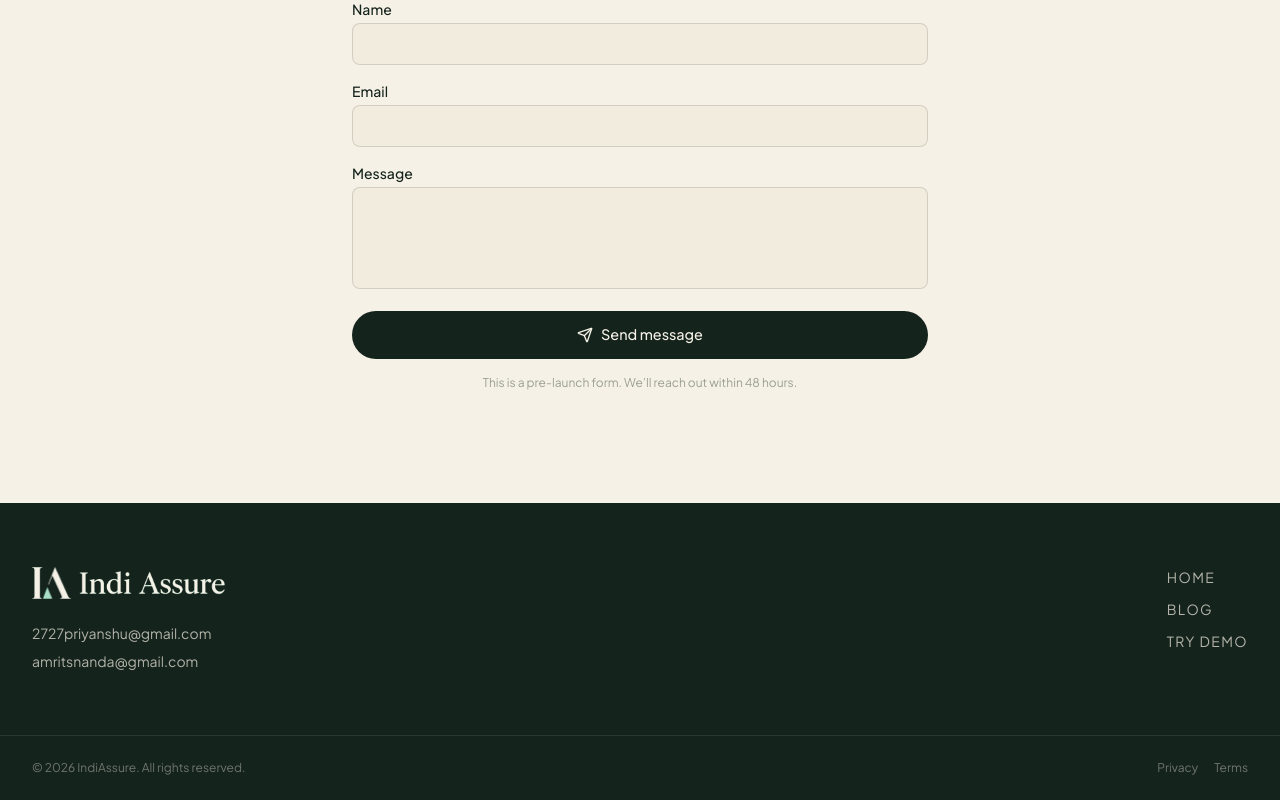
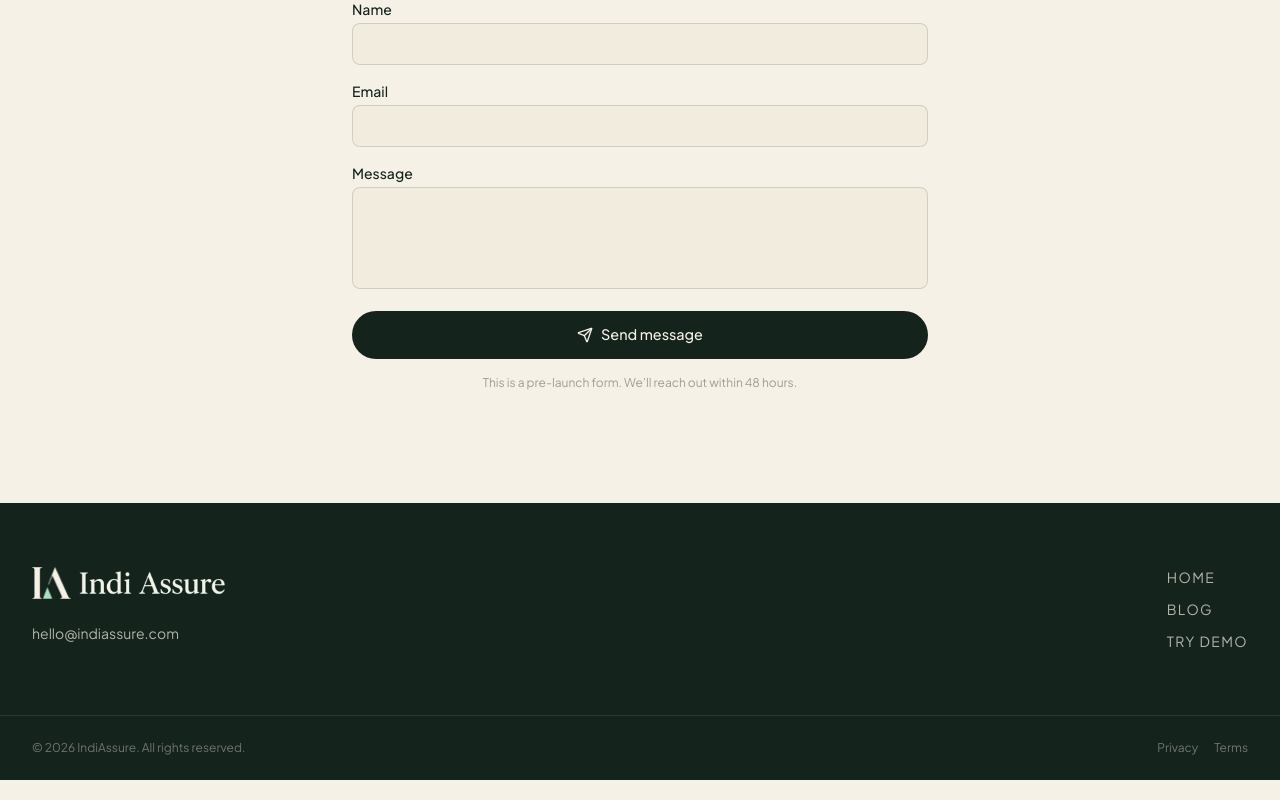
Before and after one commit to Prj-geek/IndiAssure, a Next.js app: page / in a window 1280 px wide. Shown: the part 7051-7851 px from the top of the page. Built offline with nearby package versions, Linux system fonts and the light colour scheme; no server answers.

Commit message:
Replace both gmail addresses with hello@indiassure.com
- Collapsed footer's two side-by-side email links into one
- Updated mailto links in Navbar, Hero, Terms page

```diff
--- a/app/page.tsx
+++ b/app/page.tsx
@@ -50,16 +50,10 @@ export default function Home() {
               />
             </div>
             <a
-              href="mailto:2727priyanshu@gmail.com"
+              href="mailto:hello@indiassure.com"
               className="mt-6 block text-sm text-cream/70 hover:text-mint-soft transition-colors"
             >
-              2727priyanshu@gmail.com
-            </a>
-            <a
-              href="mailto:amritsnanda@gmail.com"
-              className="mt-2 block text-sm text-cream/70 hover:text-mint-soft transition-colors"
-            >
-              amritsnanda@gmail.com
+              hello@indiassure.com
             </a>
           </div>
           <div className="flex flex-col gap-3 text-sm uppercase tracking-widest text-cream/70">
--- a/app/terms/page.tsx
+++ b/app/terms/page.tsx
@@ -48,8 +48,8 @@ export default function TermsPage() {
               <h2 className="font-display text-xl text-ink mb-2">5. Contact</h2>
               <p>
                 Questions about these terms? Email us at{" "}
-                <a href="mailto:2727priyanshu@gmail.com" className="text-mint hover:underline">
-                  2727priyanshu@gmail.com
+                <a href="mailto:hello@indiassure.com" className="text-mint hover:underline">
+                  hello@indiassure.com
                 </a>.
               </p>
             </section>
--- a/components/Hero.tsx
+++ b/components/Hero.tsx
@@ -70,7 +70,7 @@ export default function Hero() {
             <ChevronRight className="w-4 h-4 text-mint" />
           </Link>
           <a
-            href="mailto:2727priyanshu@gmail.com"
+            href="mailto:hello@indiassure.com"
             className="btn-pill border border-cream/25 text-cream hover:bg-cream/10"
           >
             Talk to us
--- a/components/Navbar.tsx
+++ b/components/Navbar.tsx
@@ -51,7 +51,7 @@ export default function Navbar() {
               </Link>
             ))}
             <a
-              href="mailto:2727priyanshu@gmail.com"
+              href="mailto:hello@indiassure.com"
               className="btn-pill bg-ink text-cream hover:bg-ink-soft text-xs uppercase tracking-widest py-2.5 px-5"
             >
               Contact
@@ -82,7 +82,7 @@ export default function Navbar() {
               </Link>
             ))}
             <a
-              href="mailto:2727priyanshu@gmail.com"
+              href="mailto:hello@indiassure.com"
               className="block text-sm font-medium uppercase tracking-wide text-ink/70"
             >
               Contact
```
